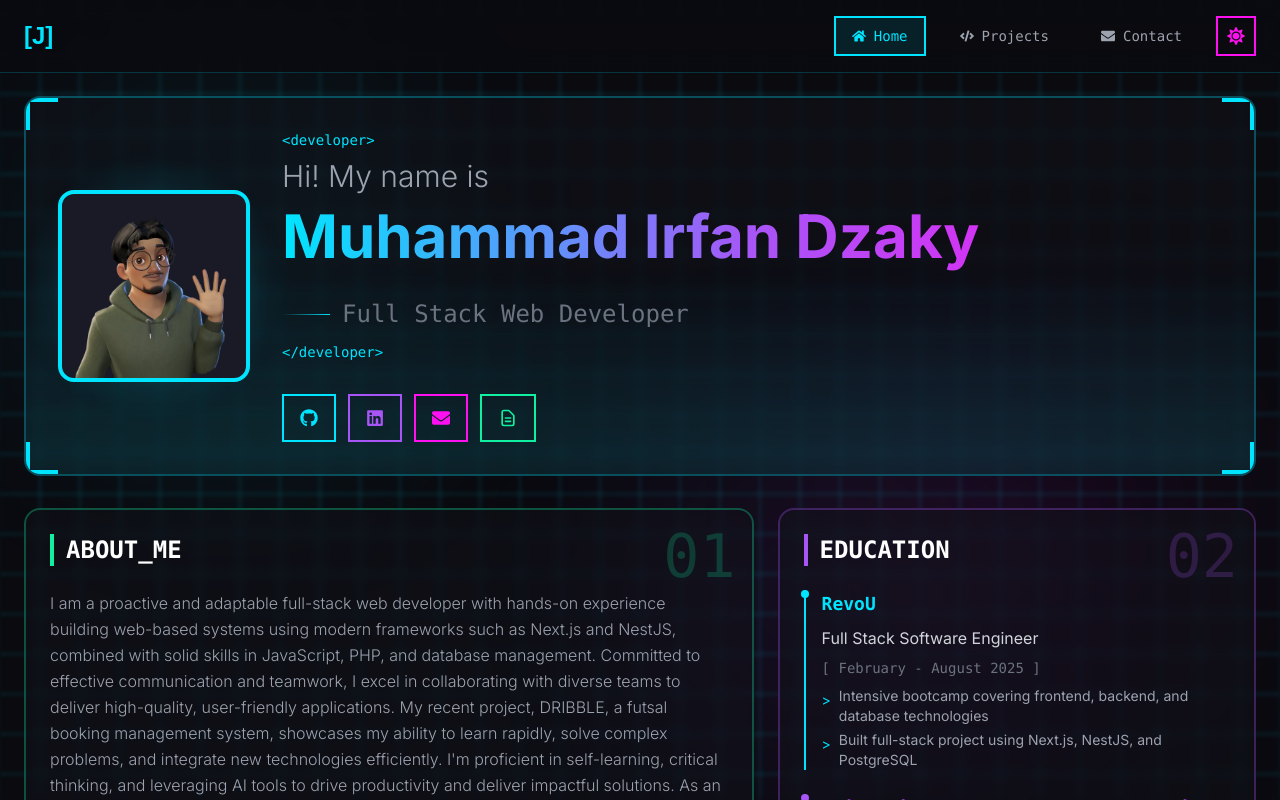
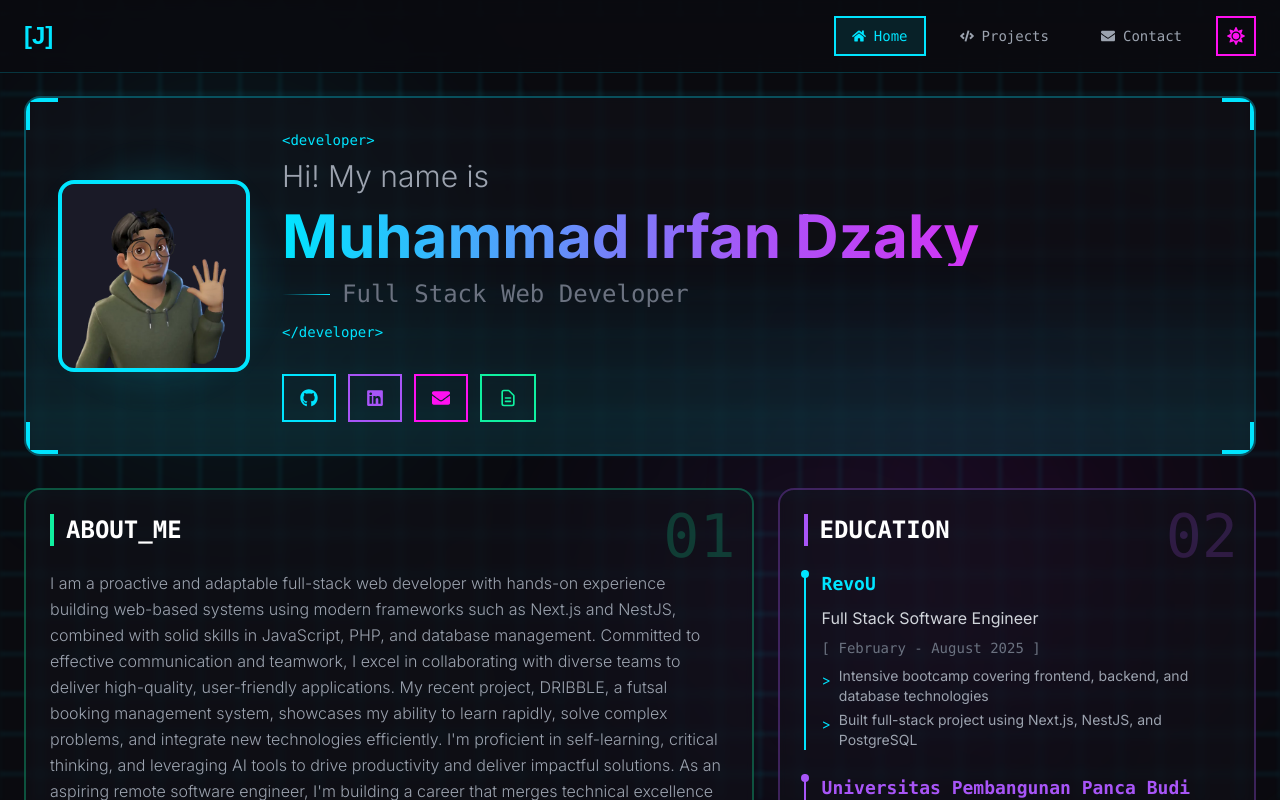
Before and after one commit to MuhammadIrfanDzaky/Personal-Website, a Next.js app: page / in a window 1280 px wide. Shown: the top 800 px of the page. Built offline with nearby package versions, Linux system fonts and the light colour scheme.

Commit message:
fix: Remove ScrambleText component and update name display in Home

```diff
--- a/src/app/page.tsx
+++ b/src/app/page.tsx
@@ -1,6 +1,5 @@
 'use client';
 
-import ScrambleText from '@/components/ScrambleText';
 import GlitchText from '@/components/GlitchText';
 import TechBadge from '@/components/TechBadge';
 import AnimatedButton from '@/components/AnimatedButton';
@@ -133,8 +132,8 @@ export default function Home() {
                       Hi! My name is
                     </h2>
                   </div>
-                  <h1 className="text-5xl lg:text-6xl font-bold bg-gradient-to-r from-neon-cyan via-neon-purple to-neon-pink bg-clip-text text-transparent leading-tight min-h-[4rem] lg:min-h-[5rem]">
-                    <ScrambleText text="Muhammad Irfan Dzaky" />
+                  <h1 className="text-5xl lg:text-6xl font-bold bg-gradient-to-r from-neon-cyan via-neon-purple to-neon-pink bg-clip-text text-transparent leading-tight">
+                    Muhammad Irfan Dzaky
                   </h1>
                   <div className="flex items-center gap-3">
                     <div className="h-px w-12 bg-gradient-to-r from-transparent to-neon-cyan" />
```
